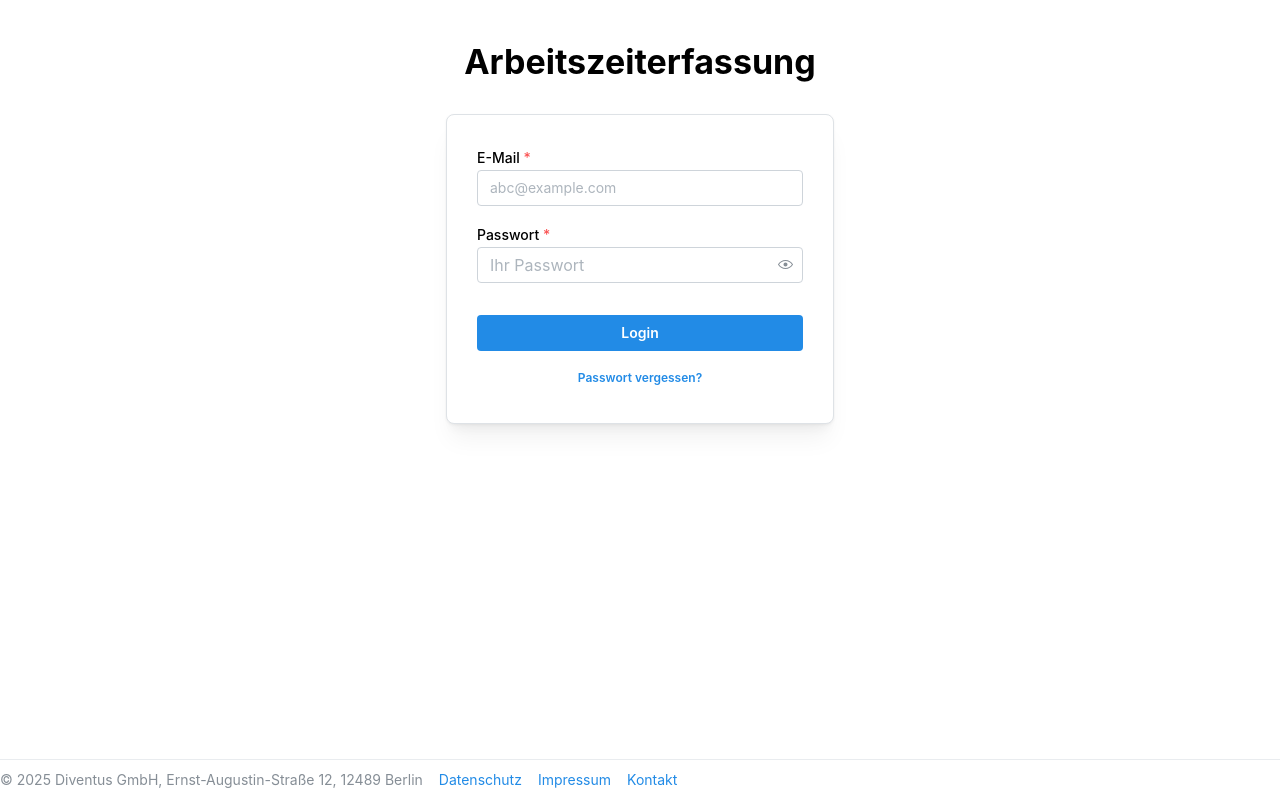
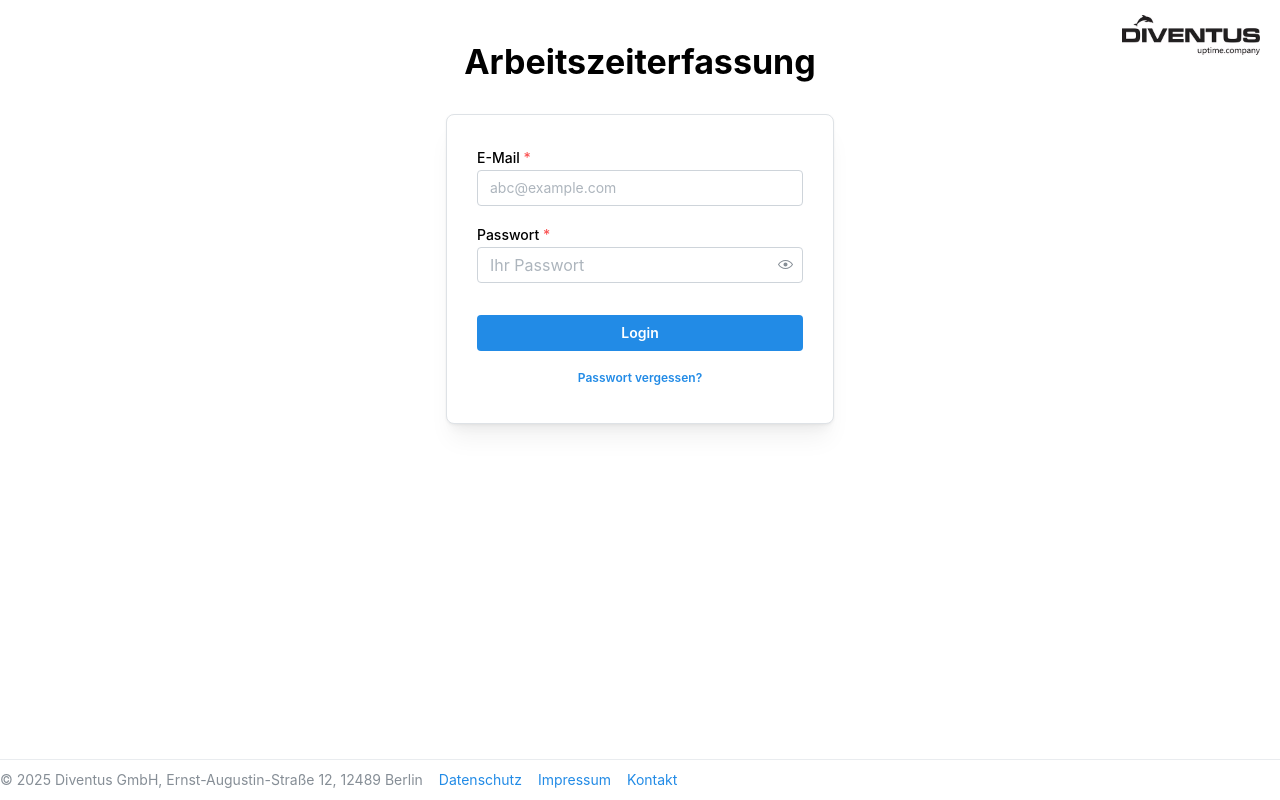
Before and after one commit to Lavicka13/zeiterfassung_frontend, a React (Create React App) app: page /login in a window 1280 px wide. Built offline with nearby package versions, Linux system fonts and the light colour scheme.

Commit message:
latest update

```diff
--- a/src/App.js
+++ b/src/App.js
@@ -7,6 +7,7 @@ import Dashboard from './Pages/Dashboard';
 import Verwaltung from './Pages/Verwaltung';
 import PasswortVergessen from "./Pages/PasswortVergessen";
 import Footer from './components/Footer';
+import Header from './components/Header';
 import { isLoggedIn, getRolle } from './utils/auth';
 import '@mantine/core/styles.css';
 import '@mantine/notifications/styles.css';
@@ -21,6 +22,7 @@ function App() {
                 styles={(theme) => ({
                     main: {
                         paddingBottom: 'calc(var(--mantine-spacing-md) )',
+                        position: 'relative', // für absolute Positionierung des Headers
                     },
                     footer: {
                         paddingTop: 0,
@@ -29,6 +31,9 @@ function App() {
                 })}
             >
                 <Router>
+                    {/* Header ist absolut in der oberen rechten Ecke positioniert */}
+                    <Header />
+
                     <Routes>
                         <Route path="/" element={<Navigate to="/login" />} />
                         <Route path="/login" element={<LoginPage />} />
--- a/src/Pages/Dashboard.jsx
+++ b/src/Pages/Dashboard.jsx
@@ -1045,7 +1045,7 @@ const refreshArbeitszeiten = async () => {
   opened={editModal.open}
   onClose={() => setEditModal({ open: false, arbeitszeit: null, anfangszeit: "", endzeit: "" })}
   title="Arbeitszeit bearbeiten"
-  size={isMobile ? "xs" : "md"}
+  size={isMobile ? "xs" : "xl"}
 >
   <LoadingOverlay visible={loading} overlayBlur={2} />
 
@@ -1079,13 +1079,14 @@ const refreshArbeitszeiten = async () => {
       </Text>
 
       <Group position="center" mb="md">
+         <Button onClick={handleSaveEdit}>Speichern</Button>
         <Button
           variant="outline"
           onClick={() => setEditModal({ open: false, arbeitszeit: null, anfangszeit: "", endzeit: "" })}
         >
           Abbrechen
         </Button>
-        <Button onClick={handleSaveEdit}>Speichern</Button>
+
       </Group>
 
       {/* Trennlinie */}
--- a/src/Pages/Verwaltung.jsx
+++ b/src/Pages/Verwaltung.jsx
@@ -350,7 +350,7 @@ function Verwaltung() {
         variant="light"
         onClick={() => setResetModal({ open: true, user: m })}
       >
-        🔒 Reset
+        🔒 zurücksetzen
       </Button>
     </Group>
   </td>
--- /dev/null
+++ b/src/components/Header.jsx
@@ -0,0 +1,35 @@
+import React from 'react';
+import { Box, Image } from '@mantine/core';
+import { useMediaQuery } from '@mantine/hooks';
+
+function Header() {
+  // Media Query für mobile Geräte
+  const isMobile = useMediaQuery('(max-width: 100px)');
+
+  // Du kannst hier den Pfad zu deinem eigenen Bild einsetzen
+  const logoPath = '/header.jpg'; // Dieses Bild ist bereits in deinem public-Ordner
+
+  return (
+    <Box
+      style={{
+        position: 'absolute',
+        top: isMobile ? 10 : 15,
+        right: isMobile ? 10 : 20,
+        zIndex: 100,
+      }}
+    >
+      <Image
+        src={logoPath}
+        alt="Logo"
+        width={isMobile ? 30 : 40}
+        height={isMobile ? 30 : 40}
+        style={{
+          // Optional: Schatten hinzufügen, damit das Logo besser sichtbar ist
+
+        }}
+      />
+    </Box>
+  );
+}
+
+export default Header;
```
Also changed, not shown: public/header.jpg (renamed from src/components/header.jpg).
